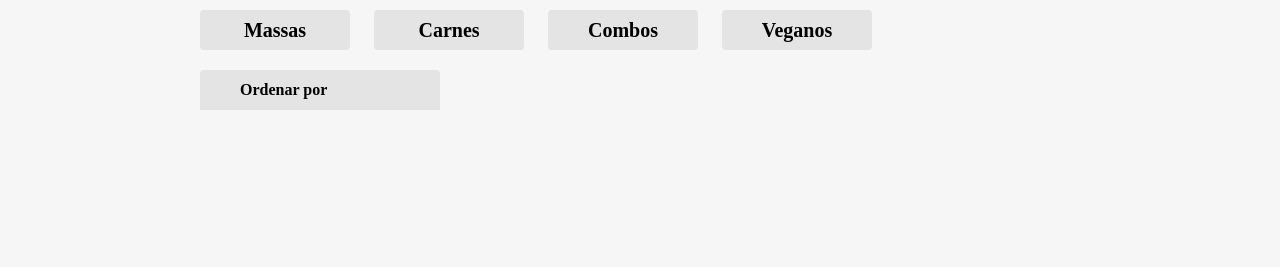
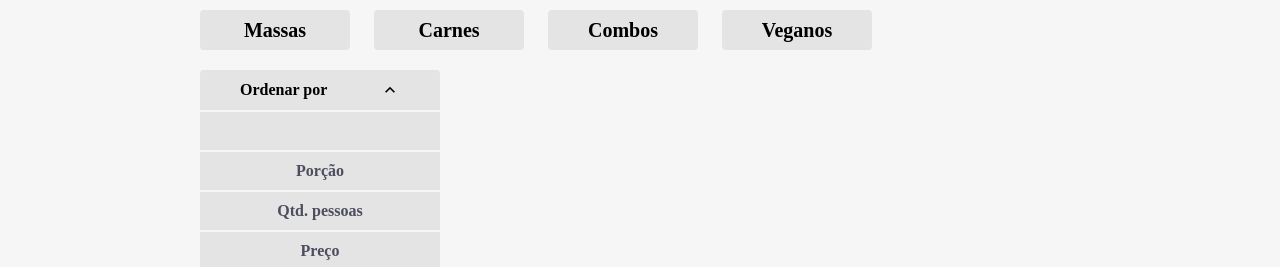
Before and after one commit to fabiofrasson/aluroni, a React (Create React App) app: page / in a window 1280 px wide. Both pictures are taken after a click on the button "Ordenar por". Shown: the part 629-896 px from the top of the page. Before the commit the page ends 819 px from the top, so only its background shows below. Built offline with nearby package versions, Linux system fonts and the light colour scheme; a web font is replaced by a local one.

Commit message:
Fazendo o ordenador funcionar

```diff
--- a/src/pages/Menu/Sorter/index.tsx
+++ b/src/pages/Menu/Sorter/index.tsx
@@ -1,13 +1,45 @@
+import { useState } from "react";
 import styles from "./Sorter.module.scss";
 import options from "./options.json";
+import classNames from "classnames";
+import { MdKeyboardArrowUp, MdKeyboardArrowDown } from "react-icons/md";
 
-export default function Sorter() {
+interface Props {
+    sorter: string;
+    setSorter: React.Dispatch<React.SetStateAction<string>>;
+}
+
+export default function Sorter({ sorter, setSorter }: Props) {
+    const [opened, setOpened] = useState(false);
+    const sorterName =
+        sorter && options.find((option) => option.value === sorter)?.nome;
     return (
-        <button className={styles.sorter}>
-            <span>Ordenar por</span>
-            <div className={styles.sorter__options}>
+        <button
+            className={classNames({
+                [styles.sorter]: true,
+                [styles["sorter--active"]]: sorter !== "",
+            })}
+            onClick={() => setOpened(!opened)}
+            onBlur={() => setOpened(false)}
+        >
+            <span>{sorterName || "Ordenar por"}</span>
+            {opened ? (
+                <MdKeyboardArrowUp size={20} />
+            ) : (
+                <MdKeyboardArrowDown size={20} />
+            )}
+            <div
+                className={classNames({
+                    [styles.sorter__options]: true,
+                    [styles["sorter__options--active"]]: opened,
+                })}
+            >
                 {options.map((option) => (
-                    <div className={styles.sorter__option} key={option.value}>
+                    <div
+                        onClick={() => setSorter(option.value)}
+                        className={styles.sorter__option}
+                        key={option.value}
+                    >
                         {option.nome}
                     </div>
                 ))}
--- a/src/pages/Menu/index.tsx
+++ b/src/pages/Menu/index.tsx
@@ -8,6 +8,7 @@ import Sorter from "./Sorter";
 export default function Menu() {
     const [search, setSearch] = useState("");
     const [filter, setFilter] = useState<number | null>(null);
+    const [sorter, setSorter] = useState("");
     return (
         <main>
             <nav className={styles.menu}>
@@ -23,7 +24,7 @@ export default function Menu() {
                 <Search search={search} setSearch={setSearch} />
                 <div className={styles.menu__filters}>
                     <Filters filter={filter} setFilter={setFilter} />
-                    <Sorter />
+                    <Sorter sorter={sorter} setSorter={setSorter} />
                 </div>
             </section>
         </main>
```
